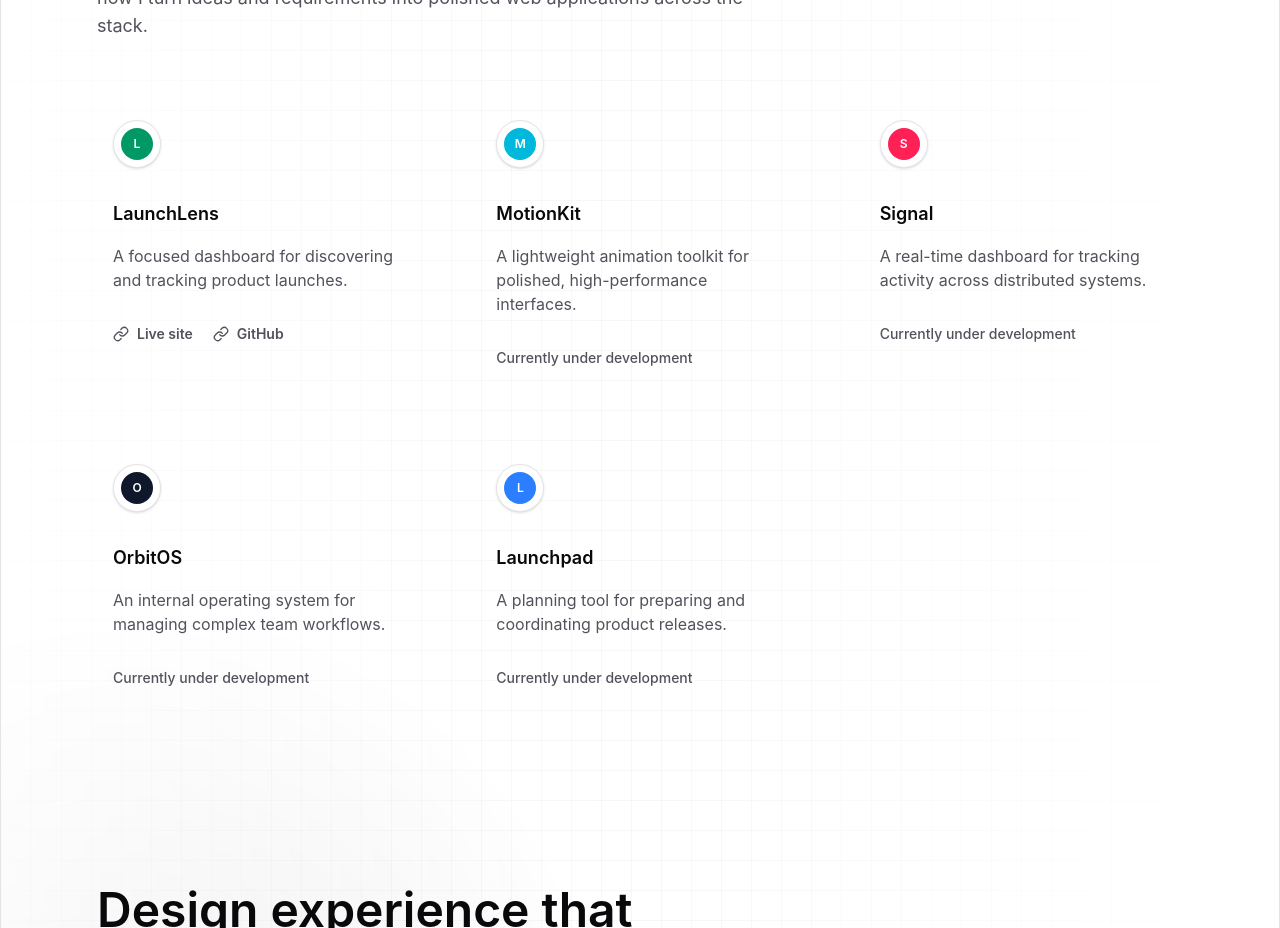
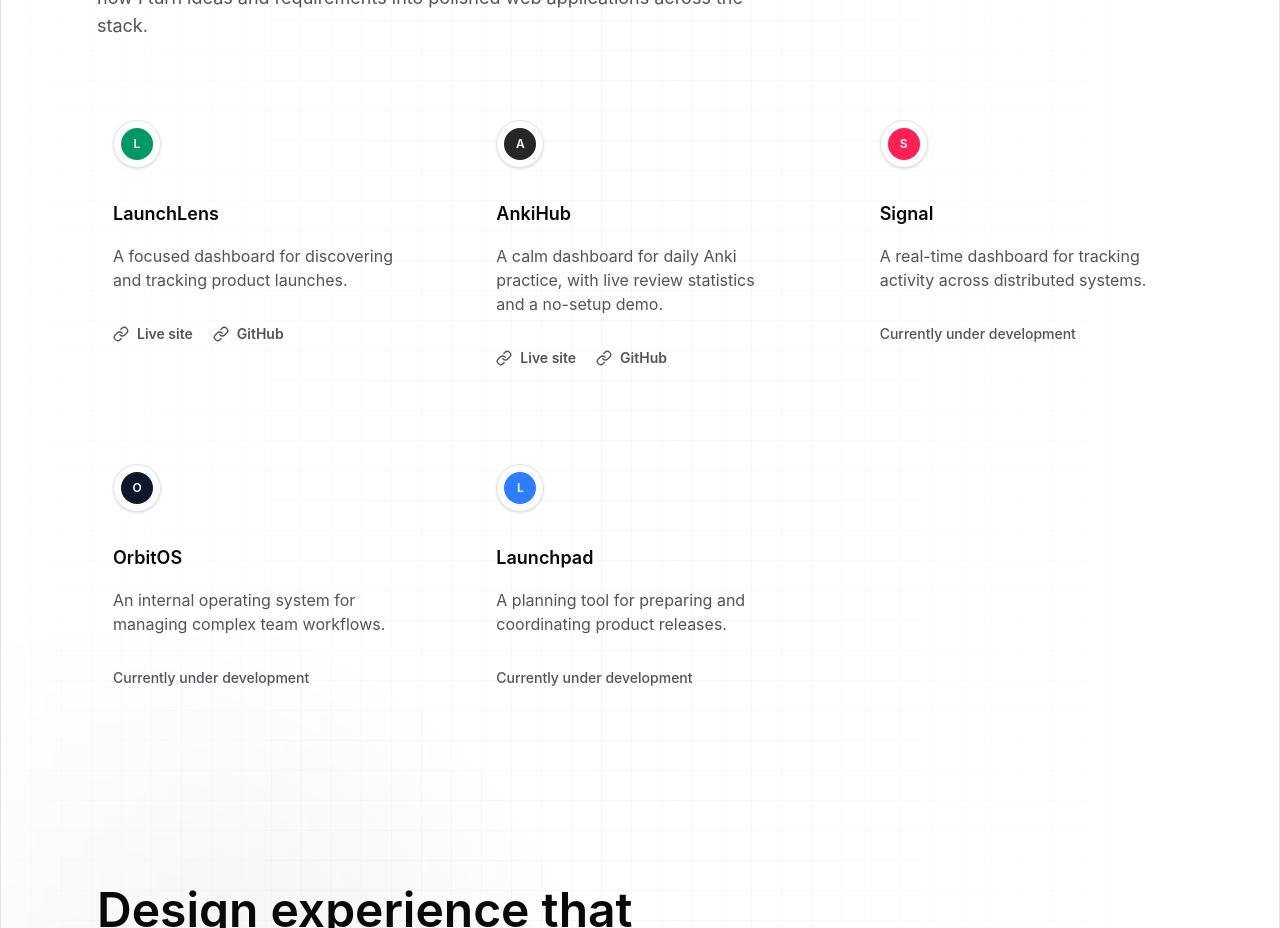
Before and after one commit to script-amv/portfolio, a React (Vite) app: page / in a window 1280 px wide. Shown: the part 2140-3068 px from the top of the page. Built offline with nearby package versions, Linux system fonts and the light colour scheme.

Commit message:
feat: add AnkiHub project

```diff
--- a/src/content.ts
+++ b/src/content.ts
@@ -48,7 +48,15 @@ const projects: Omit<Project, "description" | "status">[] = [
     mark: "L",
     accentClass: "bg-emerald-600",
   },
-  { name: "MotionKit", mark: "M", accentClass: "bg-cyan-500" },
+  {
+    name: "AnkiHub",
+    links: [
+      { label: "Live site", url: "https://ankihub.vercel.app" },
+      { label: "GitHub", url: "https://github.com/script-amv/ankihub" },
+    ],
+    mark: "A",
+    accentClass: "bg-zinc-800",
+  },
   { name: "Signal", mark: "S", accentClass: "bg-rose-500" },
   { name: "OrbitOS", mark: "O", accentClass: "bg-slate-900" },
   { name: "Launchpad", mark: "L", accentClass: "bg-blue-500" },
@@ -106,12 +114,12 @@ export const content: Record<Language, Content> = {
         ...project,
         description: [
           "A focused dashboard for discovering and tracking product launches.",
-          "A lightweight animation toolkit for polished, high-performance interfaces.",
+          "A calm dashboard for daily Anki practice, with live review statistics and a no-setup demo.",
           "A real-time dashboard for tracking activity across distributed systems.",
           "An internal operating system for managing complex team workflows.",
           "A planning tool for preparing and coordinating product releases.",
         ][index],
-        ...(index > 0 ? { status: "Currently under development" } : {}),
+        ...(!project.links ? { status: "Currently under development" } : {}),
       })),
     },
     contact: {
@@ -174,12 +182,12 @@ export const content: Record<Language, Content> = {
         ...project,
         description: [
           "プロダクトローンチを見つけて追跡するための、集中型ダッシュボード。",
-          "洗練された高性能インターフェースのための、軽量なアニメーションツールキット。",
+          "日々の Anki 学習に向けた、ライブ復習統計とすぐに試せるデモを備えた落ち着いたダッシュボード。",
           "分散システム全体のアクティビティを追跡するリアルタイムダッシュボード。",
           "複雑なチームワークフローを管理するための、社内向けオペレーティングシステム。",
           "プロダクトリリースの準備と調整を支援する計画ツール。",
         ][index],
-        ...(index > 0 ? { status: "現在開発中です" } : {}),
+        ...(!project.links ? { status: "現在開発中です" } : {}),
       })),
     },
     contact: {
```
